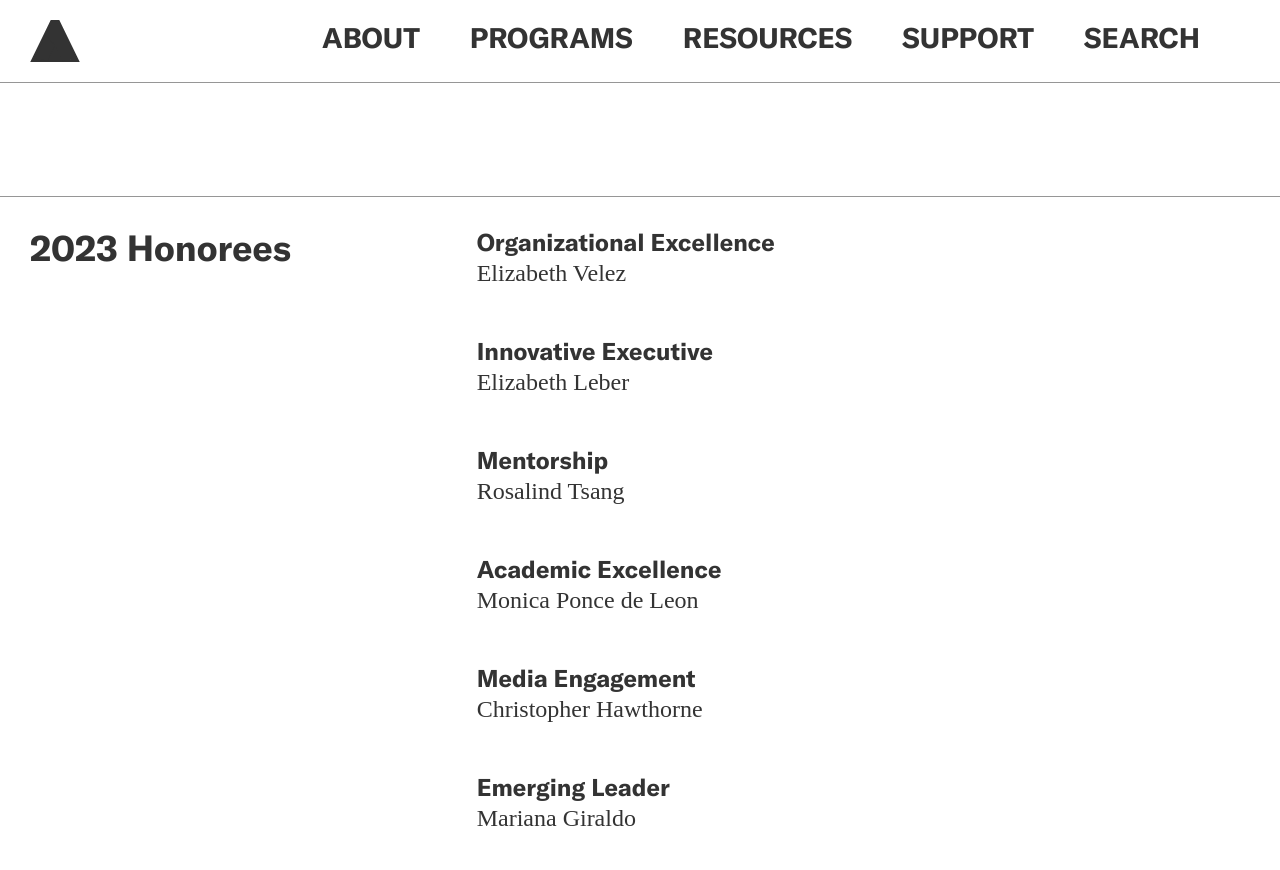
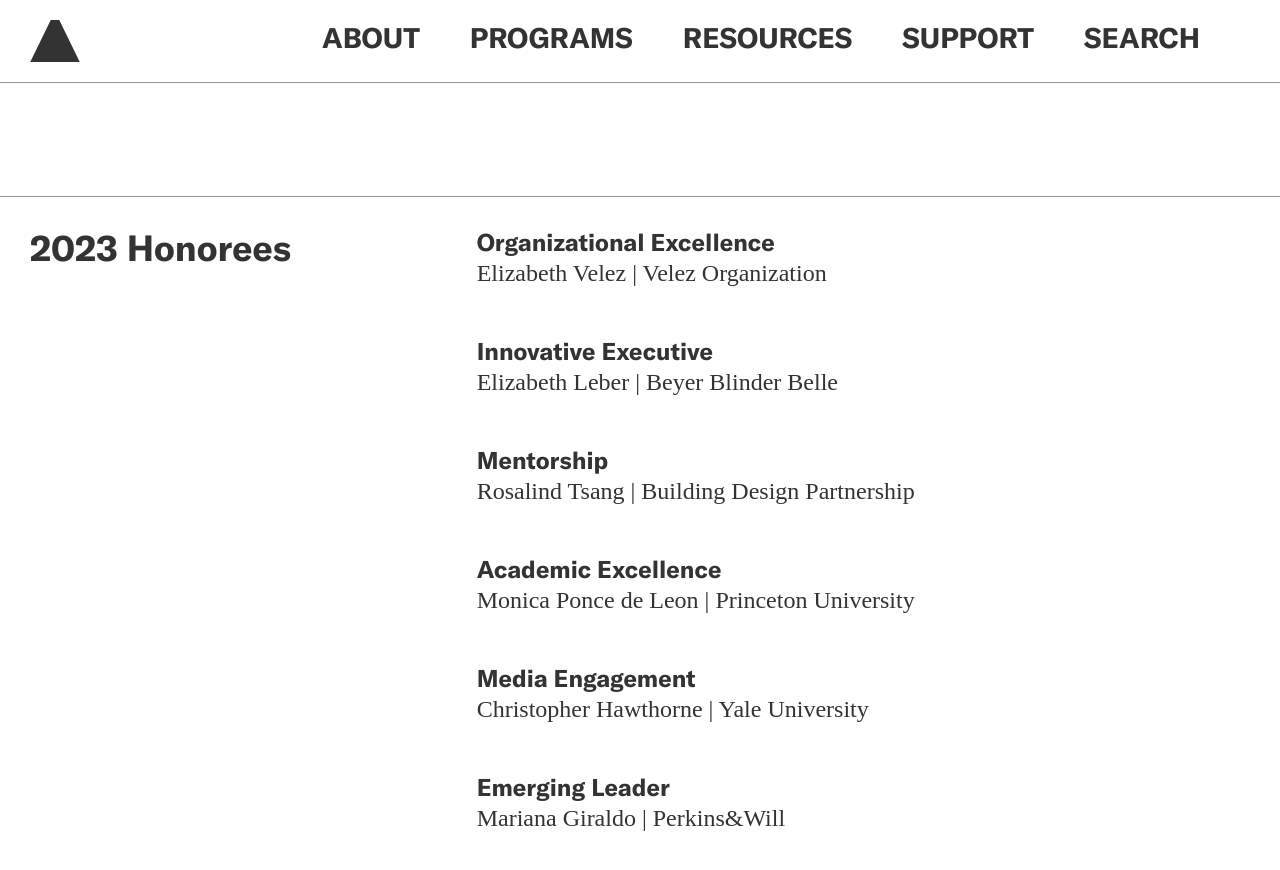
Before and after one commit to jengalas/bwaf-bbw, a Jekyll site: the page built from _programs/leadership-awards-gala.md, in a window 1280 px wide and 900 px high, scrolled down 2464 px. Shown: the top 870 px of the window. Built offline with Jekyll 4.4.1, drawn with Linux system fonts in a browser that asks for light colours; nearby versions of some CDN libraries; some web fonts are replaced.

Commit message:
Updated 1 file via CloudCannon.

```diff
--- a/_programs/leadership-awards-gala.md
+++ b/_programs/leadership-awards-gala.md
@@ -140,17 +140,17 @@
       link_url: ''
       link_text: ''
     text_block: |-
-      **Organizational Excellence**<br>Elizabeth Velez
+      **Organizational Excellence**<br>Elizabeth Velez \| Velez Organization
 
-      **Innovative Executive**<br>Elizabeth Leber
+      **Innovative Executive**<br>Elizabeth Leber \| Beyer Blinder Belle
 
-      **Mentorship**<br>Rosalind Tsang
+      **Mentorship**<br>Rosalind Tsang \| Building Design Partnership
 
-      **Academic Excellence**<br>Monica Ponce de Leon
+      **Academic Excellence**<br>Monica Ponce de Leon \| Princeton University
 
-      **Media Engagement**<br>Christopher Hawthorne
+      **Media Engagement**<br>Christopher Hawthorne \| Yale University
 
-      **Emerging Leader**<br>Mariana Giraldo
+      **Emerging Leader**<br>Mariana Giraldo \| Perkins&Will
 date: 2021-05-05 13:32:44
 description: >-
   Beverly Willis Architecture Foundation brings attention to the work of
```
